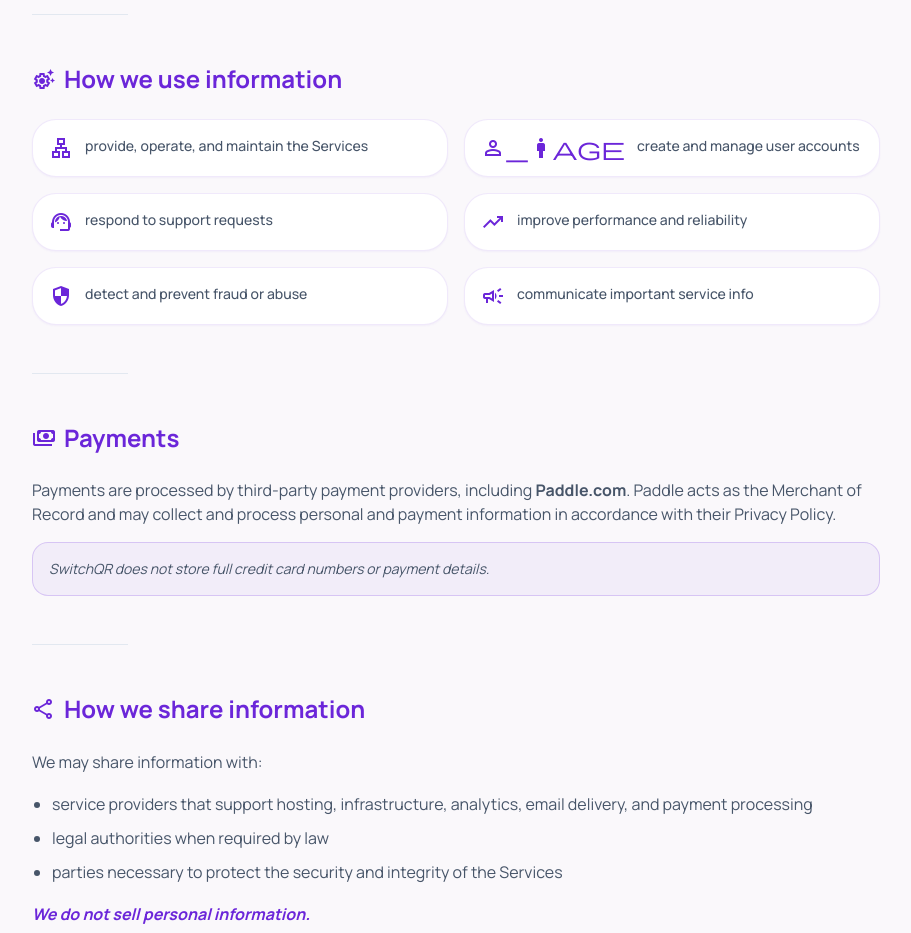
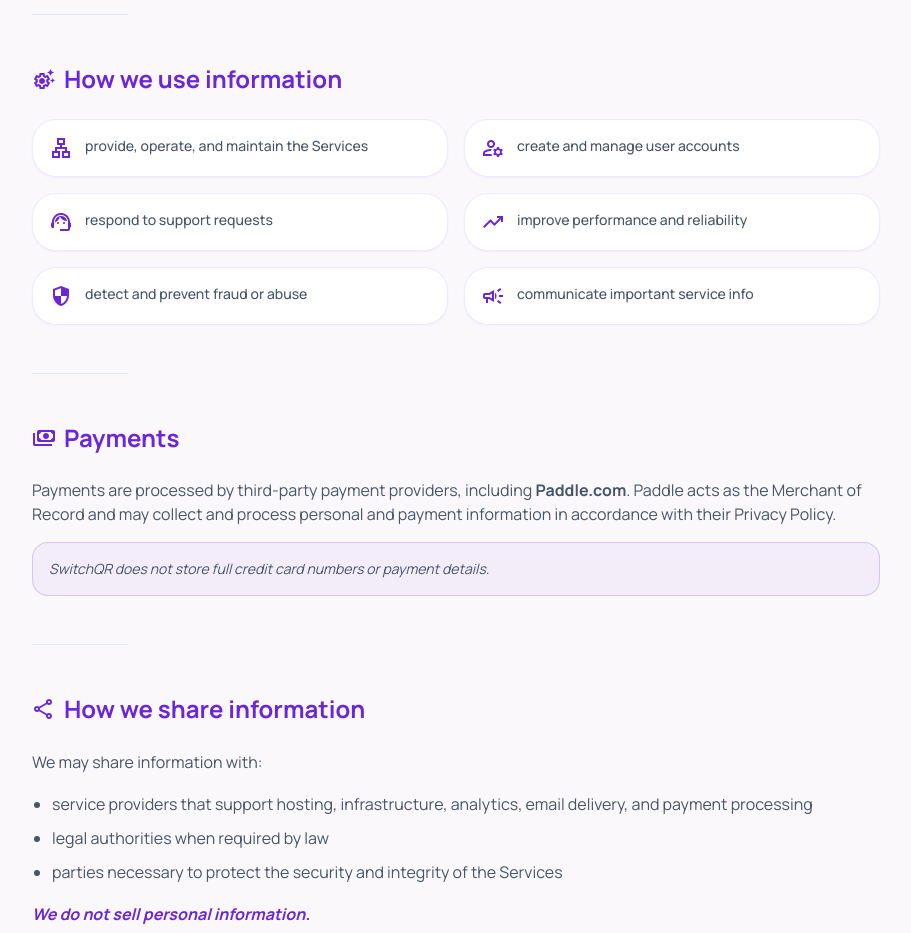
Before and after one commit to naveenkumar1569/switchqr-website, a React (Vite) app in the folder website/: page /privacy in a window 1280 px wide. Shown: the part 1000-1933 px from the top of the page, without its empty margins (184-1095 px from the left). Built offline with nearby package versions, Linux system fonts and the light colour scheme.

Commit message:
fix(website): fix broken person_manage icon in Privacy Policy

```diff
--- a/website/src/pages/PrivacyPolicy.jsx
+++ b/website/src/pages/PrivacyPolicy.jsx
@@ -81,7 +81,7 @@ const PrivacyPolicy = () => {
                         <ul className="grid grid-cols-1 md:grid-cols-2 gap-4 text-slate-600 dark:text-slate-300">
                             {[
                                 { icon: 'lan', text: 'provide, operate, and maintain the Services' },
-                                { icon: 'person_manage', text: 'create and manage user accounts' },
+                                { icon: 'manage_accounts', text: 'create and manage user accounts' },
                                 { icon: 'support_agent', text: 'respond to support requests' },
                                 { icon: 'trending_up', text: 'improve performance and reliability' },
                                 { icon: 'security', text: 'detect and prevent fraud or abuse' },
```
